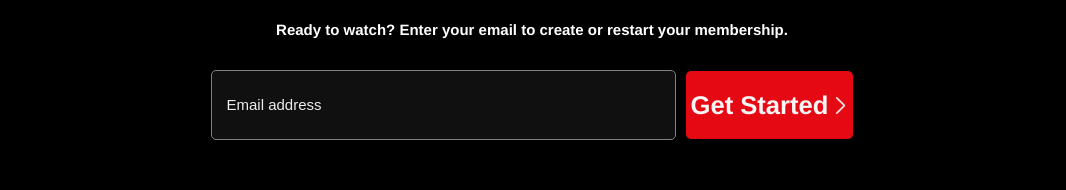
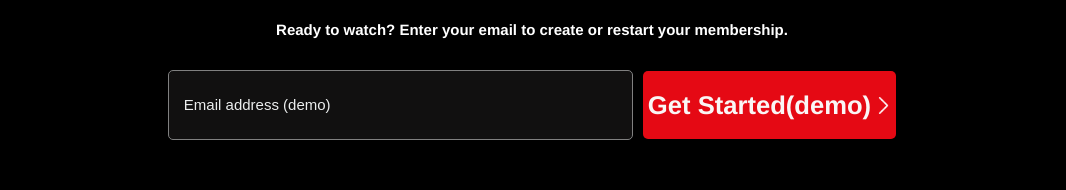
Before and after one commit to Trapti10/Netflix_clone, a plain HTML site: page index.html in a window 1280 px wide. Shown: the part 2217-2407 px from the top of the page, without its empty margins (108-1174 px from the left). Drawn offline with Linux system fonts and the light colour scheme.

Commit message:
updated text

```diff
--- a/index.html
+++ b/index.html
@@ -4,7 +4,7 @@
 <head>
     <meta charset="UTF-8">
     <meta name="viewport" content="width=device-width, initial-scale=1.0">
-    <title>Document</title>
+    <title>Netflix Clone - Demo Project</title>
     <link rel="stylesheet" href="style.css">
 </head>
 
@@ -174,11 +174,11 @@
                 <p>Ready to watch? Enter your email to create or restart your membership.</p>
                 <div class="end-btns">
                     <div class="box1">
-                        <input type="text" placeholder="Email address">
+                        <input type="text" placeholder="Email address (demo)">
                     </div>
                     <div class="btn4">
 
-                        <div class="Get-started">Get Started</div>
+                        <div class="Get-started">Get Started(demo)</div>
                         <img src="assets/chevron.png" alt="" srcset="" class="right-arrow">
                     </div>
                 </div>
@@ -209,3 +209,8 @@
 </body>
 
 </html>
+
+<!-- This website is a Netflix landing page clone created only for learning purpose
+     made by - Trapti Vishwakarma
+     with the help of code with harry
+     Date - 16 september 2025    -->
```
